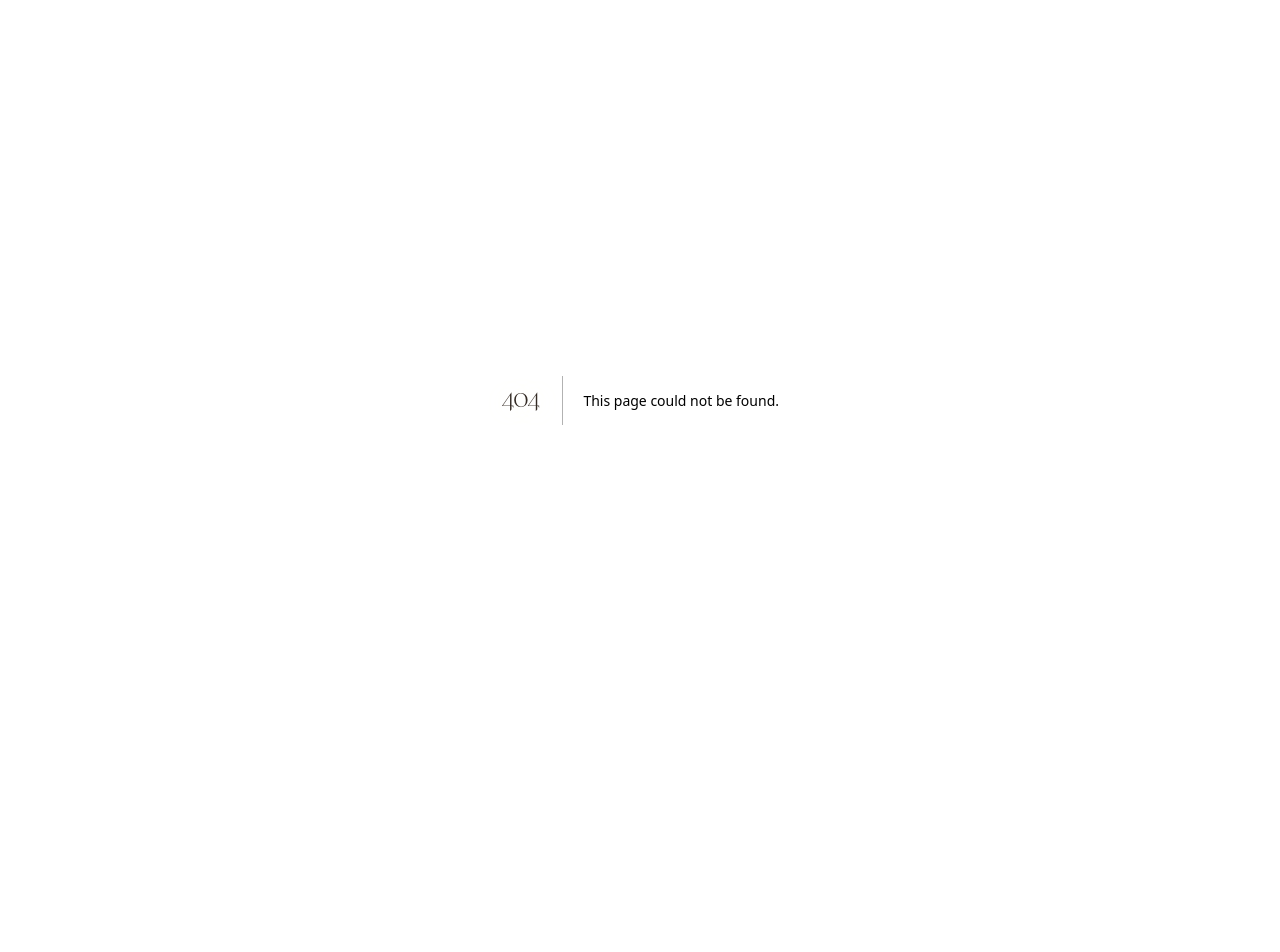
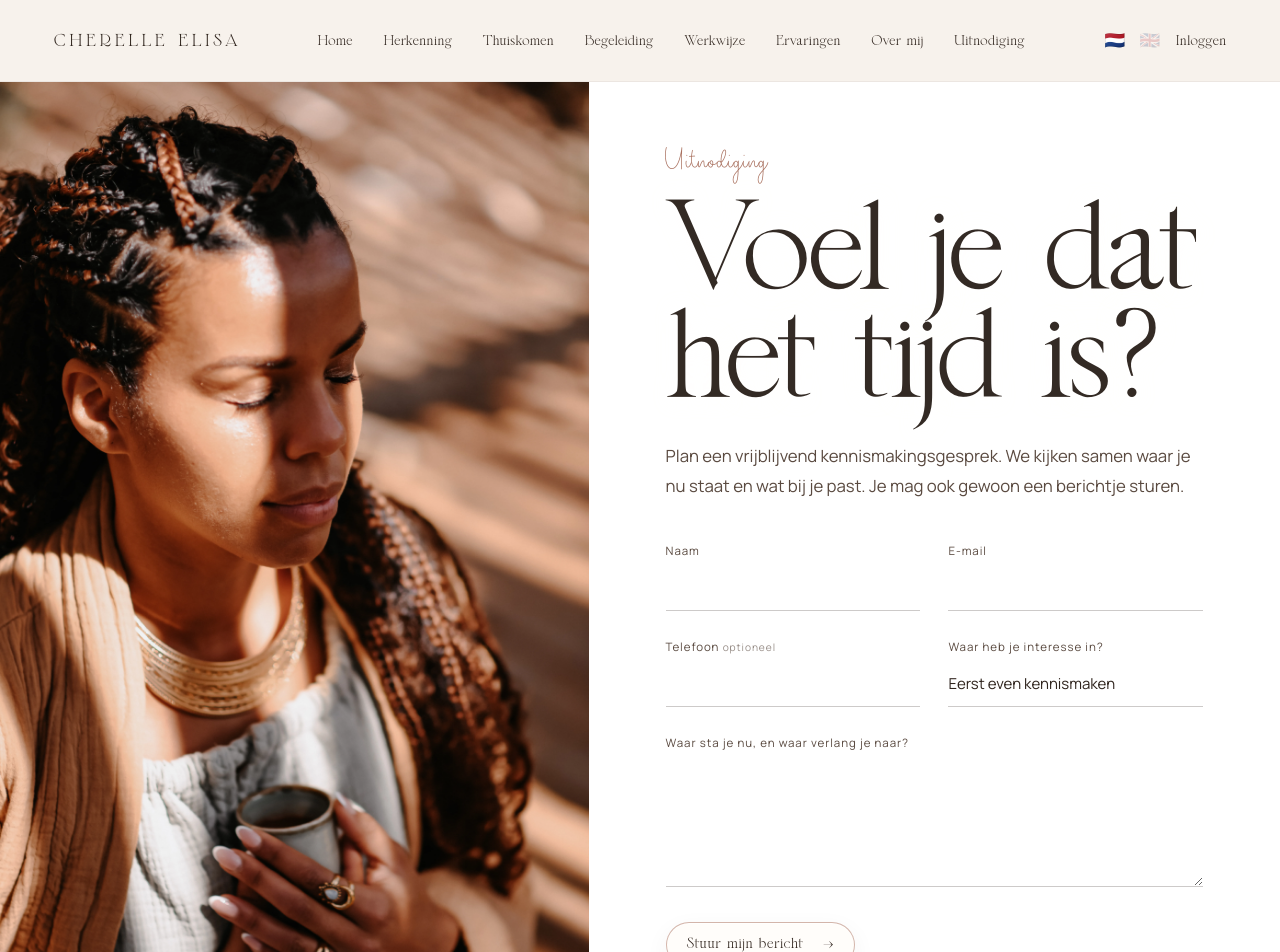
Before and after one commit to eddy9393/cherelleelisa.nl, a Next.js app: page /uitnodiging in a window 1280 px wide. Before the commit this address had no page. Shown: the top 952 px of the page. Before the commit the page ends 800 px from the top, so only its background shows below. Built offline with nearby package versions, Linux system fonts and the light colour scheme; no server answers; the database is empty.

Commit message:
Add standalone invitation page with working signup form

```diff
--- /dev/null
+++ b/app/uitnodiging/page.tsx
@@ -0,0 +1,252 @@
+"use client";
+
+import Image from "next/image";
+import { FormEvent, useEffect, useState } from "react";
+import AccountLink from "../components/AccountLink";
+import {
+  CmsContentMap,
+  CmsMedia,
+  DEFAULT_HOMEPAGE_CONTENT,
+  contentValue,
+  loadPublicCms,
+} from "../../lib/cherelleCms";
+
+type Language = "nl" | "en";
+
+const languageStorageKey = "cherelle-language";
+
+const navItems = [
+  { href: "/", nl: "Home", en: "Home" },
+  { href: "/herkenning", nl: "Herkenning", en: "Recognition" },
+  { href: "/thuiskomen", nl: "Thuiskomen", en: "Coming home" },
+  { href: "/begeleiding", nl: "Begeleiding", en: "Guidance" },
+  { href: "/werkwijze", nl: "Werkwijze", en: "Approach" },
+  { href: "/ervaringen", nl: "Ervaringen", en: "Experiences" },
+  { href: "/over-mij", nl: "Over mij", en: "About me" },
+  { href: "/uitnodiging", nl: "Uitnodiging", en: "Invitation" },
+];
+
+export default function UitnodigingPage() {
+  const [language, setLanguage] = useState<Language>("nl");
+  const [menuOpen, setMenuOpen] = useState(false);
+  const [cmsContent, setCmsContent] = useState<CmsContentMap>({ ...DEFAULT_HOMEPAGE_CONTENT });
+  const [cmsMedia, setCmsMedia] = useState<Record<string, CmsMedia>>({});
+  const [contactStatus, setContactStatus] = useState<"idle" | "sending" | "success" | "error">("idle");
+
+  useEffect(() => {
+    const saved = window.localStorage.getItem(languageStorageKey);
+    if (saved === "nl" || saved === "en") setLanguage(saved);
+
+    let active = true;
+    void loadPublicCms().then((data) => {
+      if (!active) return;
+      setCmsContent(data.content);
+      setCmsMedia(data.media);
+    });
+
+    return () => {
+      active = false;
+    };
+  }, []);
+
+  useEffect(() => {
+    window.localStorage.setItem(languageStorageKey, language);
+    document.documentElement.lang = language;
+  }, [language]);
+
+  const copy = (key: string) => contentValue(cmsContent, key, language);
+  const invitationImage = cmsMedia.invitation?.public_url || "/Uitnodiging.webp";
+  const invitationAlt =
+    (language === "nl" ? cmsMedia.invitation?.alt_nl : cmsMedia.invitation?.alt_en) ||
+    (language === "nl"
+      ? "Cherelle in een warm en uitnodigend moment"
+      : "Cherelle in a warm and inviting moment");
+
+  async function handleContactSubmit(event: FormEvent<HTMLFormElement>) {
+    event.preventDefault();
+    if (contactStatus === "sending") return;
+
+    const formElement = event.currentTarget;
+    const form = new FormData(formElement);
+
+    const payload = {
+      name: String(form.get("name") ?? ""),
+      email: String(form.get("email") ?? ""),
+      phone: String(form.get("phone") ?? ""),
+      interest: String(form.get("interest") ?? ""),
+      message: String(form.get("message") ?? ""),
+      language,
+    };
+
+    setContactStatus("sending");
+
+    try {
+      const response = await fetch("/api/contact", {
+        method: "POST",
+        headers: { "Content-Type": "application/json" },
+        body: JSON.stringify(payload),
+      });
+
+      const result = await response.json().catch(() => null);
+      if (!response.ok || !result?.ok) {
+        throw new Error(result?.error || "Send failed");
+      }
+
+      formElement.reset();
+      setContactStatus("success");
+    } catch {
+      setContactStatus("error");
+    }
+  }
+
+  return (
+    <main className="invitationPage">
+      <header className={`detailHeader ${menuOpen ? "menuOpen" : ""}`}>
+        <a className="detailBrand" href="/" onClick={() => setMenuOpen(false)}>
+          CHERELLE ELISA
+        </a>
+
+        <nav className="detailNav" aria-label={language === "nl" ? "Hoofdnavigatie" : "Main navigation"}>
+          {navItems.map((item) => (
+            <a key={item.href} href={item.href} onClick={() => setMenuOpen(false)}>
+              {item[language]}
+            </a>
+          ))}
+        </nav>
+
+        <div className="detailUtilities">
+          <div className="detailLanguage" aria-label={language === "nl" ? "Taal kiezen" : "Choose language"}>
+            <button
+              type="button"
+              className={language === "nl" ? "isActive" : ""}
+              onClick={() => setLanguage("nl")}
+              aria-label="Nederlands"
+            >
+              🇳🇱
+            </button>
+            <button
+              type="button"
+              className={language === "en" ? "isActive" : ""}
+              onClick={() => setLanguage("en")}
+              aria-label="English"
+            >
+              🇬🇧
+            </button>
+          </div>
+          <AccountLink label={language === "nl" ? "Inloggen" : "Log in"} />
+        </div>
+
+        <button
+          className="detailMenuButton"
+          type="button"
+          aria-label={menuOpen ? (language === "nl" ? "Menu sluiten" : "Close menu") : (language === "nl" ? "Menu openen" : "Open menu")}
+          aria-expanded={menuOpen}
+          onClick={() => setMenuOpen((open) => !open)}
+        >
+          <span />
+          <span />
+        </button>
+      </header>
+
+      <section className="invitationSection invitationPageSection">
+        <div className="invitationImageWrap">
+          <Image
+            src={invitationImage}
+            alt={invitationAlt}
+            fill
+            priority
+            sizes="(max-width: 900px) 100vw, 46vw"
+            quality={84}
+            className="invitationImage"
+            unoptimized={invitationImage.startsWith("http")}
+          />
+        </div>
+
+        <div className="invitationCopy">
+          <p className="sectionKicker">{copy("invitation_kicker")}</p>
+          <h1>{copy("invitation_title")}</h1>
+          <p>{copy("invitation_body")}</p>
+
+          <form className="contactForm" onSubmit={handleContactSubmit}>
+            <div className="contactFormRow">
+              <label>
+                <span>{language === "nl" ? "Naam" : "Name"}</span>
+                <input type="text" name="name" autoComplete="name" required />
+              </label>
+              <label>
+                <span>E-mail</span>
+                <input type="email" name="email" autoComplete="email" required />
+              </label>
+            </div>
+
+            <div className="contactFormRow">
+              <label>
+                <span>
+                  {language === "nl" ? "Telefoon" : "Phone"}{" "}
+                  <small>{language === "nl" ? "optioneel" : "optional"}</small>
+                </span>
+                <input type="tel" name="phone" autoComplete="tel" />
+              </label>
+              <label>
+                <span>{language === "nl" ? "Waar heb je interesse in?" : "What are you interested in?"}</span>
+                <select name="interest" defaultValue="Kennismaken" required>
+                  <option value="Kennismaken">
+                    {language === "nl" ? "Eerst even kennismaken" : "An introductory conversation"}
+                  </option>
+                  <option value="The Feminine Way">The Feminine Way</option>
+                  <option value="1-op-1 sessie">
+                    {language === "nl" ? "1-op-1 sessie" : "1-to-1 session"}
+                  </option>
+                  <option value="Ceremonies">Ceremonies</option>
+                </select>
+              </label>
+            </div>
+
+            <label className="contactMessage">
+              <span>
+                {language === "nl"
+                  ? "Waar sta je nu, en waar verlang je naar?"
+                  : "Where are you now, and what do you long for?"}
+              </span>
+              <textarea name="message" rows={5} required />
+            </label>
+
+            <div className="contactFormFooter">
+              <button
+                className="contactSubmit"
+                type="submit"
+                disabled={contactStatus === "sending"}
+              >
+                {contactStatus === "sending"
+                  ? (language === "nl" ? "Versturen…" : "Sending…")
+                  : (language === "nl" ? "Stuur mijn bericht" : "Send my message")}{" "}
+                <span aria-hidden="true">→</span>
+              </button>
+
+              {contactStatus === "success" && (
+                <p className="contactFeedback contactFeedbackSuccess" role="status">
+                  {language === "nl"
+                    ? "Dankjewel. Je aanmelding is verstuurd."
+                    : "Thank you. Your request has been sent."}
+                </p>
+              )}
+
+              {contactStatus === "error" && (
+                <p className="contactFeedback contactFeedbackError" role="alert">
+                  {language === "nl"
+                    ? "Versturen is niet gelukt. Probeer het opnieuw of mail naar info@cherelleelisa.nl."
+                    : "Sending failed. Please try again or email info@cherelleelisa.nl."}
+                </p>
+              )}
+            </div>
+          </form>
+        </div>
+      </section>
+
+      <footer className="detailFooter">
+        <a href="/">CHERELLE ELISA</a>
+        <a href="mailto:info@cherelleelisa.nl">info@cherelleelisa.nl</a>
+      </footer>
+    </main>
+  );
+}
```
